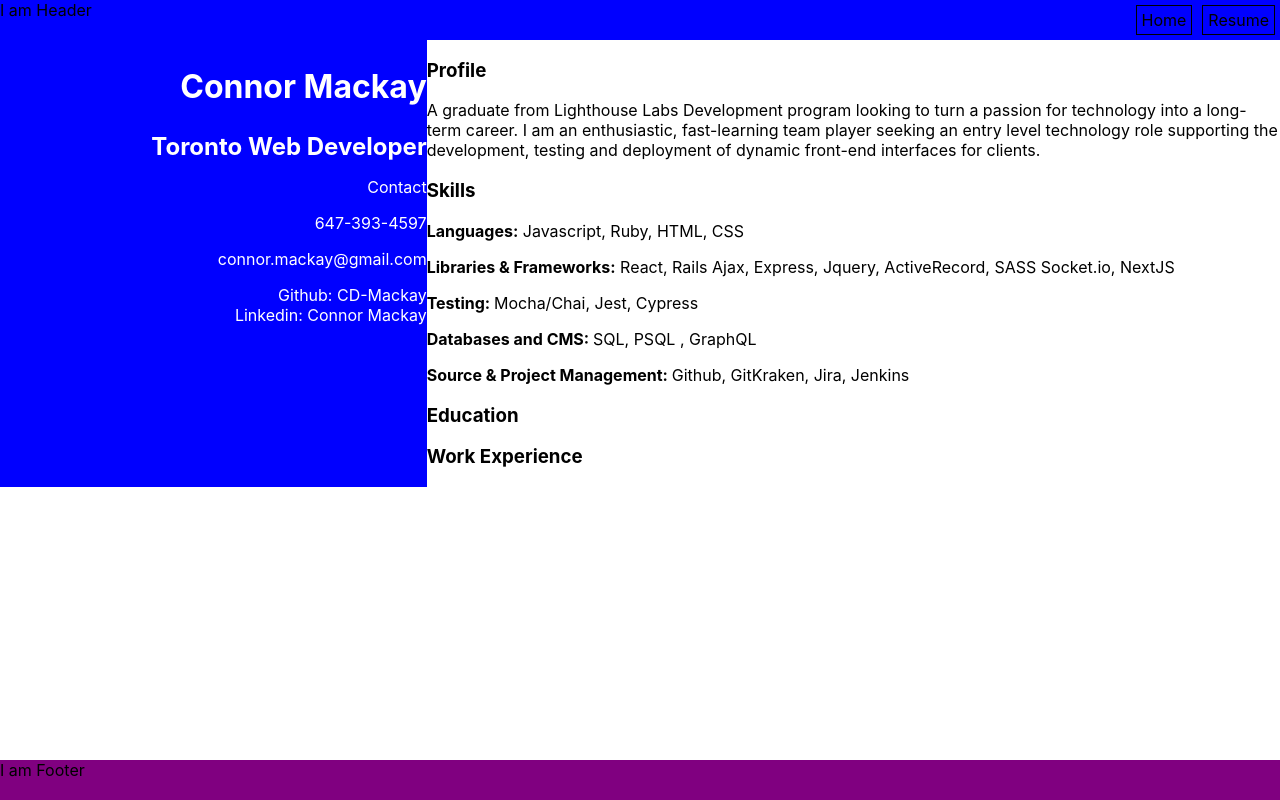
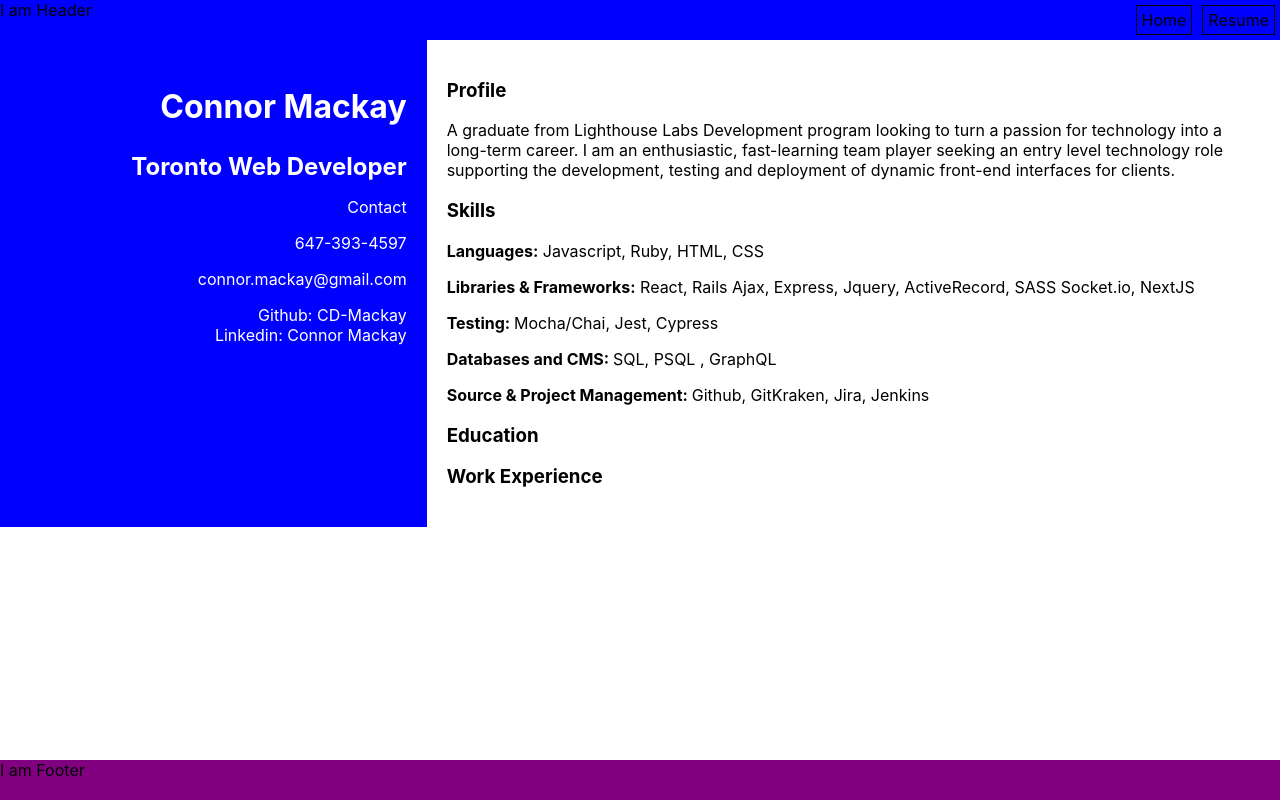
Before and after one commit to CD-Mackay/personal_site, a Next.js app: page /resume in a window 1280 px wide. Built offline with nearby package versions, Linux system fonts and the light colour scheme.

Commit message:
style layout

```diff
--- a/Components/ResumeDoc/ResumeDoc.module.css
+++ b/Components/ResumeDoc/ResumeDoc.module.css
@@ -7,6 +7,11 @@
   background-color: blue;
   color: white;
   text-align: right;
+  padding: 20px;
+}
+
+.experience {
+  padding: 20px;
 }
 
 .links {
```
